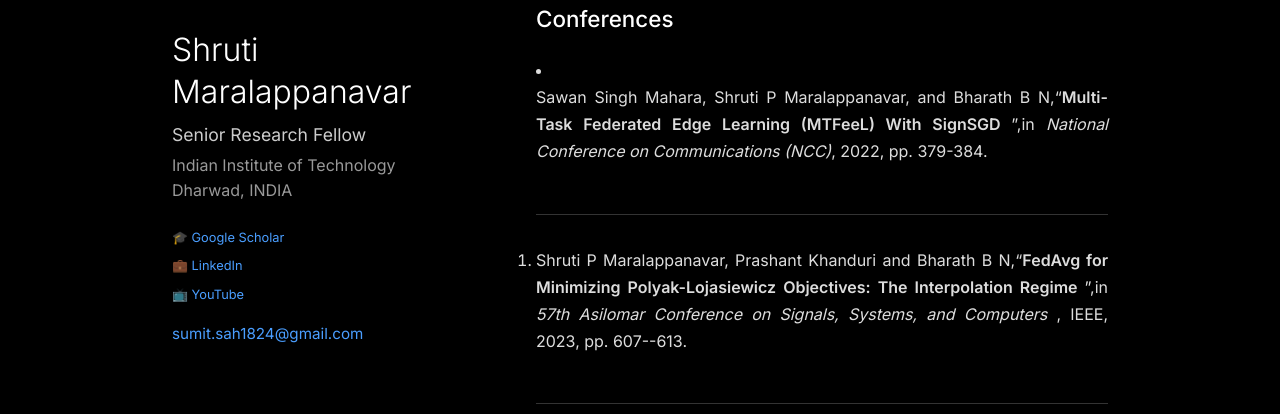
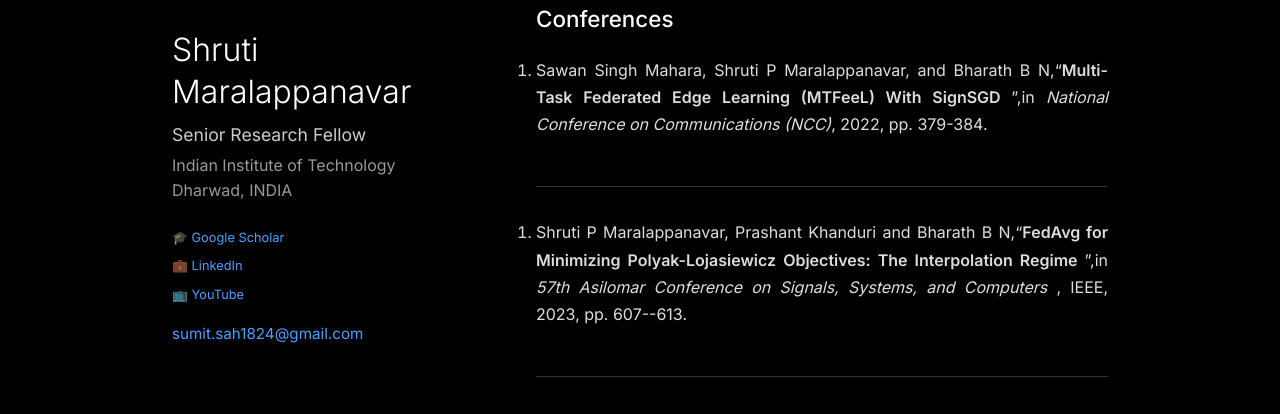
Before and after one commit to Shruti-pm/Shruti-pm.github.io, a plain HTML site: page research.html in a window 1280 px wide. Shown: the part 371-785 px from the top of the page. Drawn offline with Linux system fonts and the light colour scheme.

Commit message:
Update research.html

```diff
--- a/research.html
+++ b/research.html
@@ -20,13 +20,12 @@
                     <p>My research focuses on the theoretical underpinnings of federated and decentralized learning, with a particular emphasis on developing and analyzing optimization algorithms. I am interested in understanding the convergence properties and generalization capabilities of these methods under realistic and challenging conditions, such as non-convex loss landscapes and data heterogeneity.</p>
                     <h3 class="section-title">Conferences</h3>
 
-                    <div class="publication">
+                    <ol class="publication">
                         <li><p>Sawan Singh Mahara, Shruti P Maralappanavar, and Bharath B N,“<strong>Multi-Task Federated Edge Learning (MTFeeL) With SignSGD </strong>”,in <em>National Conference on Communications (NCC)</em>, 2022, pp. 379-384.</p></li>
-                    </div>
+                    </ol>
 
                     <ol class="publication">
-                        <li>
-                        <p>Shruti P Maralappanavar, Prashant Khanduri and Bharath B N,“<strong>FedAvg for Minimizing Polyak-Lojasiewicz Objectives: The Interpolation Regime </strong>”,in <em>57th Asilomar Conference on Signals, Systems, and Computers </em>, IEEE, 2023, pp. 607--613.</p>
+                        <li><p>Shruti P Maralappanavar, Prashant Khanduri and Bharath B N,“<strong>FedAvg for Minimizing Polyak-Lojasiewicz Objectives: The Interpolation Regime </strong>”,in <em>57th Asilomar Conference on Signals, Systems, and Computers </em>, IEEE, 2023, pp. 607--613.</p>
                         </li>
                     </ol>
 
```
